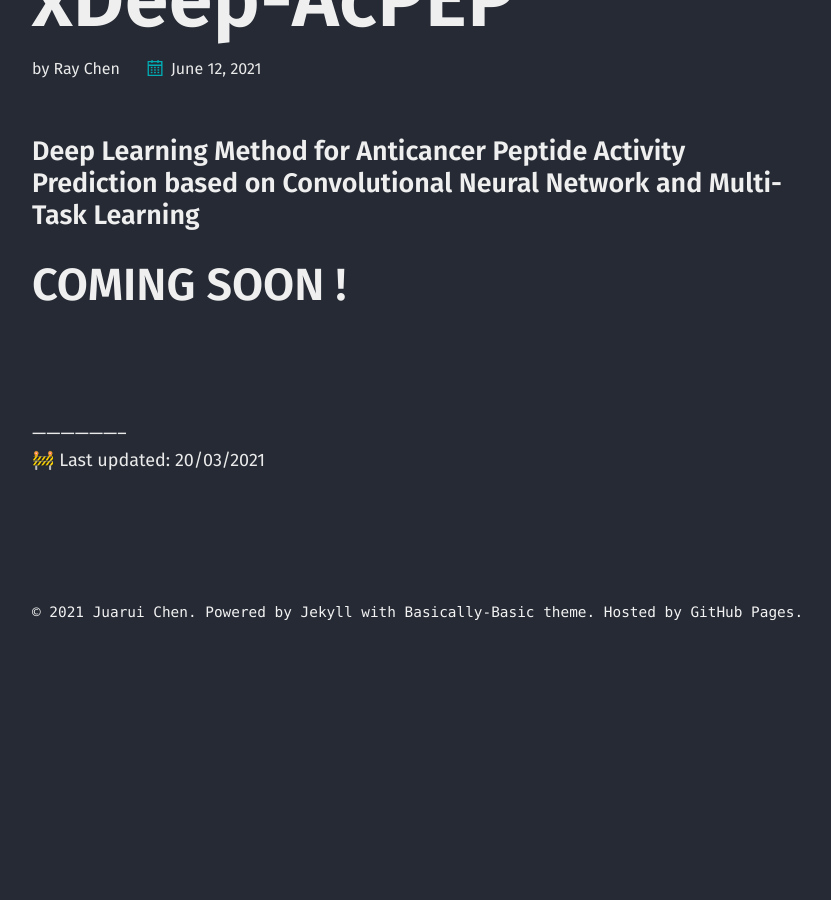
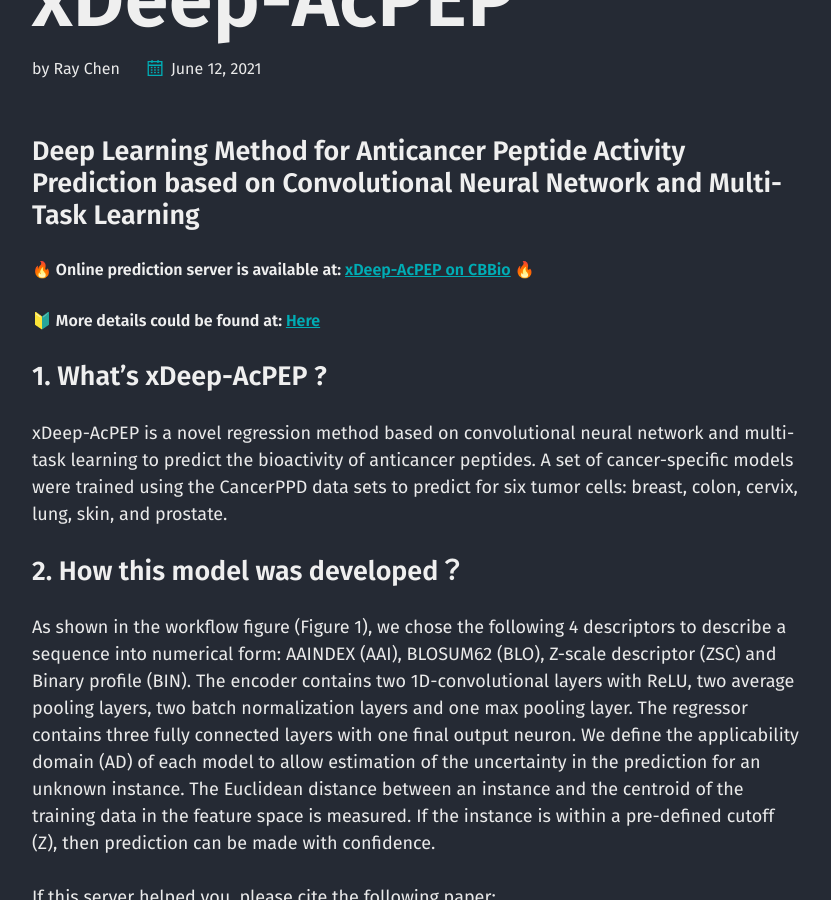
Before and after one commit to chen709847237/chen709847237, a Jekyll site: the page built from _projects/xDeep-AcPEP.md, in a window 1280 px wide and 900 px high, scrolled down 370 px. Shown: the whole window, without its empty margins (40-871 px from the left). Built offline with Jekyll 4.4.1, drawn with Linux system fonts in a browser that asks for light colours; emoji names are drawn with the system emoji font; before the commit the page ends 1021 px from its top, so only the background shows below that; some of the changed text lies outside the part shown.

Commit message:
Update xDeep-AcPEP.md

```diff
--- a/_projects/xDeep-AcPEP.md
+++ b/_projects/xDeep-AcPEP.md
@@ -8,12 +8,20 @@ image:
 
 ### Deep Learning Method for Anticancer Peptide Activity Prediction based on Convolutional Neural Network and Multi-Task Learning
 
+##### :fire: Online prediction server is available at: [xDeep-AcPEP on CBBio](https://cbbio.online/BESTox/) :fire:
+##### :beginner: More details could be found at: [Here](https://cbbio.online/BESTox/?action=datamethod)
 
-# COMING SOON !
+### 1. What's xDeep-AcPEP ?
+xDeep-AcPEP is a novel regression method based on convolutional neural network and multi-task learning to predict the bioactivity of anticancer peptides. A set of cancer-specific models were trained using the CancerPPD data sets to predict for six tumor cells: breast, colon, cervix, lung, skin, and prostate.
+
+### 2. How this model was developed？
+As shown in the workflow figure (Figure 1), we chose the following 4 descriptors to describe a sequence into numerical form: AAINDEX (AAI), BLOSUM62 (BLO), Z-scale descriptor (ZSC) and Binary profile (BIN). The encoder contains two 1D-convolutional layers with ReLU, two average pooling layers, two batch normalization layers and one max pooling layer. The regressor contains three fully connected layers with one final output neuron. We define the applicability domain (AD) of each model to allow estimation of the uncertainty in the prediction for an unknown instance. The Euclidean distance between an instance and the centroid of the training data in the feature space is measured. If the instance is within a pre-defined cutoff (Z), then prediction can be made with confidence.
 
 
+If this server helped you, please cite the following paper:
+# COMING SOON !
 <br/>
 <br/>
 <br/>
 --------------------<br/>
-:construction: Last updated: 20/03/2021
+:construction: Last updated: 12/06/2021
```
